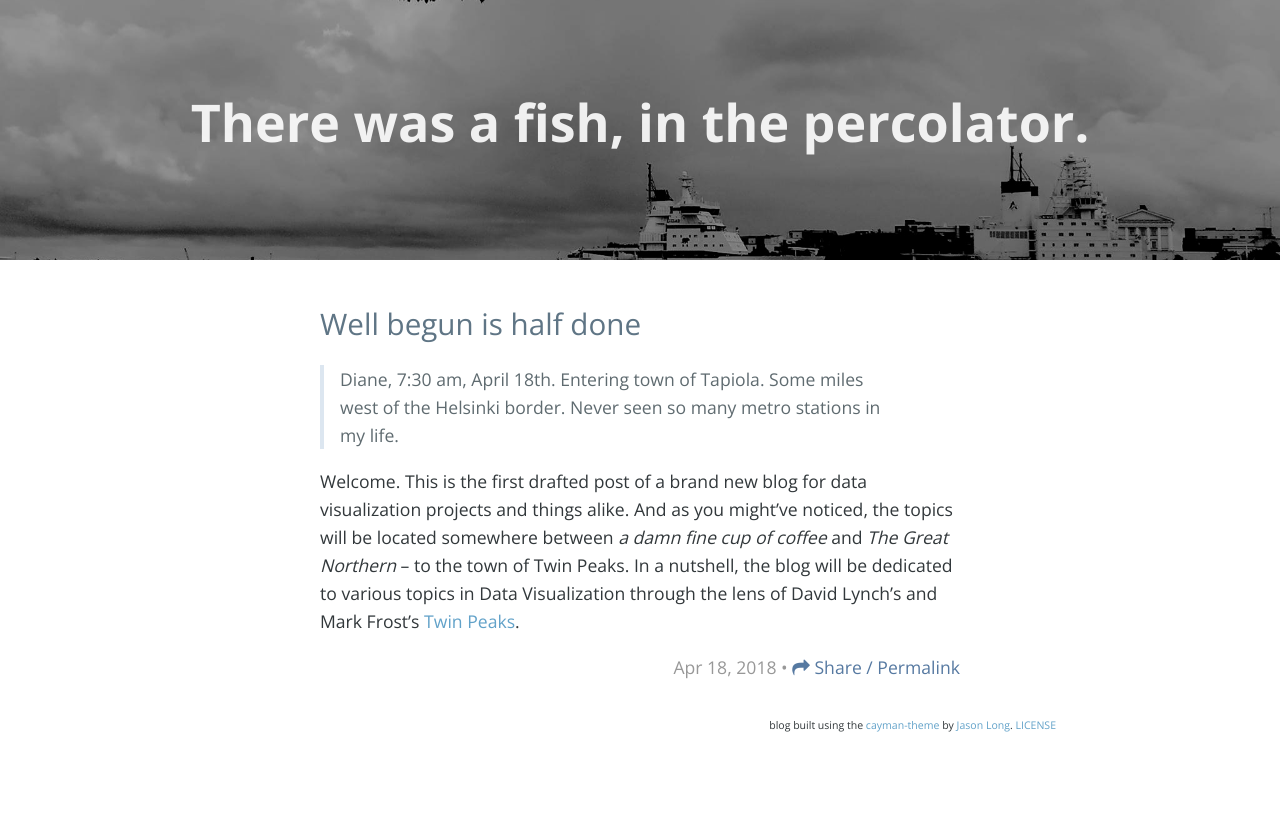
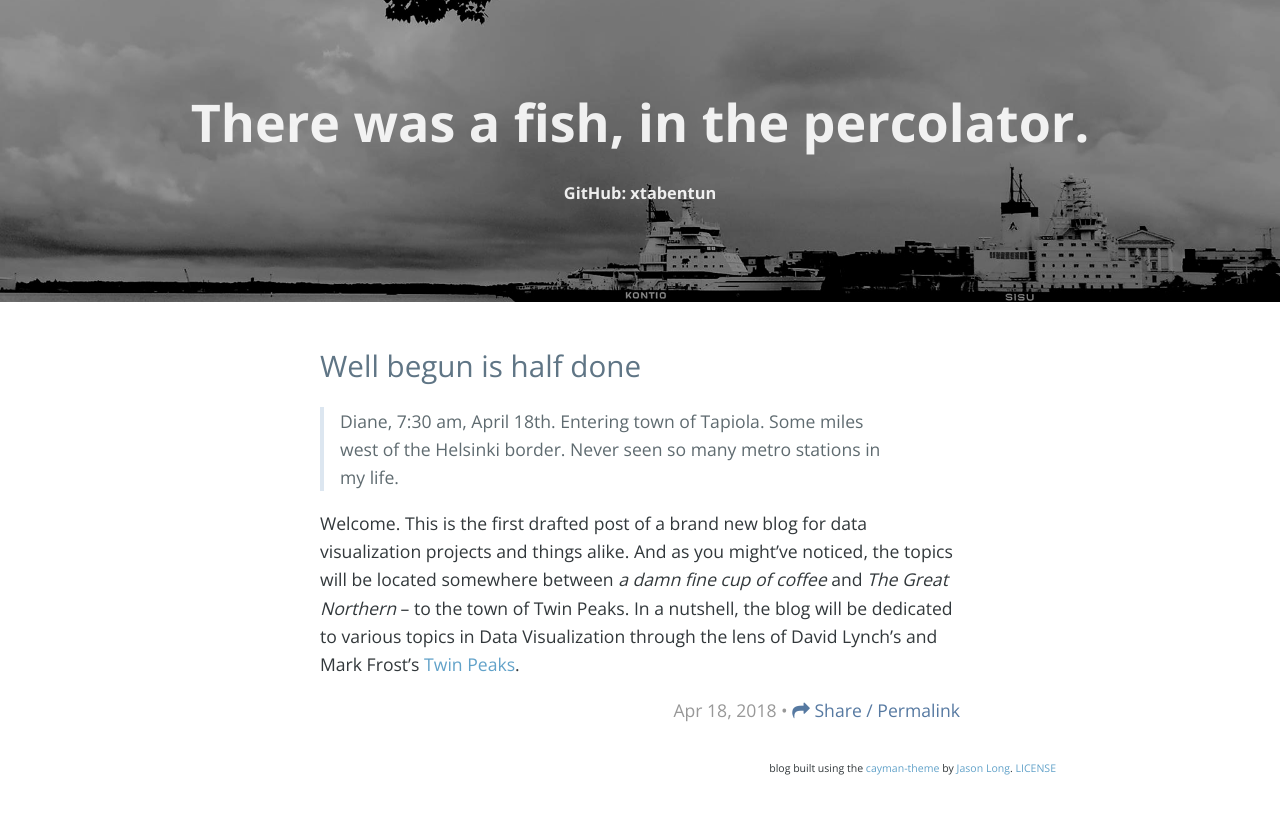
Before and after one commit to leahkla/xtabentun.github.io, a Jekyll site: the page built from index.html, in a window 1280 px wide. Shown: the top 814 px of the page. Built offline with Jekyll 4.4.1, drawn with Linux system fonts in a browser that asks for light colours; nearby versions of some CDN libraries; the list of posts is cut into pages by our own code; comment, search, counter and statistics services are not loaded.

Commit message:
modified header 3.0

```diff
--- a/_includes/header.html
+++ b/_includes/header.html
@@ -1,5 +1,6 @@
 <header class="page-header">
      <h1 class="project-name"> <a class="header-link" href="{{ site.baseurl }}/"> {{ site.title }}</a></h1>
      <!--<h3 style="font-weight: lighter;">a blog for <a class="header-link" href="http://canijustgo.com/" target="_blank">canijustgo.com</a></h3>-->
-     <h3>{% if site.twitter_username %}<a class="header-link" href="http://twitter.com/{{ site.twitter_username }}" target="_blank">follow @{{ site.twitter_username }}</a></h3>{% endif %}
+     <h3>{% if site.github_username %}
+       <a class="header-link" href="http://twitter.com/{{ site.github_username }}" target="_blank">GitHub: {{ site.github_username }}</a></h3>{% endif %}
 </header>
```
